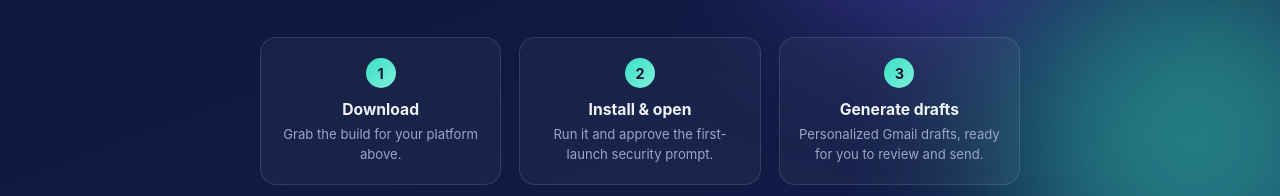
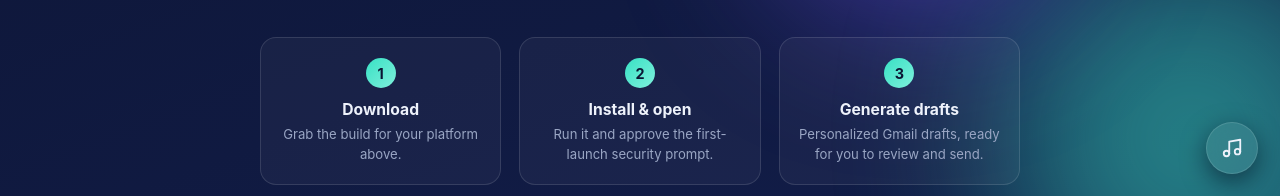
Before and after one commit to aaravmarfatia-png/Website, a plain HTML site: page index.html in a window 1280 px wide. Shown: the part 604-800 px from the top of the page. Drawn offline with Linux system fonts and the light colour scheme.

Commit message:
Music on by default with autoplay + interaction fallback and off switch

```diff
--- a/index.html
+++ b/index.html
@@ -404,10 +404,19 @@
     </footer>
   </div>
 
-  <!-- Background music -->
+  <!-- Background music (on by default) -->
   <audio id="bg-music" loop preload="auto" autoplay>
     <source src="Saravana-Bhavana.m4a" type="audio/mp4" />
   </audio>
+
+  <button id="music-toggle" class="music-toggle" type="button" aria-label="Turn music off" title="Turn music off">
+    <svg class="icon-playing" viewBox="0 0 24 24" fill="none" stroke="currentColor" stroke-width="2" stroke-linecap="round" stroke-linejoin="round" aria-hidden="true">
+      <path d="M9 18V5l12-2v13"/><circle cx="6" cy="18" r="3"/><circle cx="18" cy="16" r="3"/>
+    </svg>
+    <svg class="icon-muted" viewBox="0 0 24 24" fill="none" stroke="currentColor" stroke-width="2" stroke-linecap="round" stroke-linejoin="round" aria-hidden="true">
+      <path d="M9 18V5l12-2v13"/><circle cx="6" cy="18" r="3"/><circle cx="18" cy="16" r="3"/><line x1="2" y1="2" x2="22" y2="22"/>
+    </svg>
+  </button>
 
   <script>
     // Highlight the download card matching the visitor's OS.
@@ -429,36 +438,64 @@
     (function () {
       var audio = document.getElementById("bg-music");
       var btn = document.getElementById("music-toggle");
-      var started = false;
+      // Music is the default. userOff flips to true only when the visitor
+      // explicitly turns it off, so we never fight their choice.
+      var userOff = false;
 
-      function play() {
-        audio.play().then(function () {
+      function reflect() {
+        if (audio.paused) {
+          btn.classList.add("is-muted");
+          btn.setAttribute("aria-label", "Turn music on");
+          btn.title = "Turn music on";
+        } else {
           btn.classList.remove("is-muted");
-          started = true;
-        }).catch(function () {
-          // Autoplay blocked; stay muted until user clicks.
-        });
-      }
-
-      function toggle() {
-        if (audio.paused) {
-          play();
-        } else {
-          audio.pause();
-          btn.classList.add("is-muted");
+          btn.setAttribute("aria-label", "Turn music off");
+          btn.title = "Turn music off";
         }
       }
 
-      btn.addEventListener("click", toggle);
+      function play() {
+        if (userOff) return;
+        var p = audio.play();
+        if (p && p.then) {
+          p.then(reflect).catch(function () {
+            // Autoplay blocked by the browser; wait for interaction.
+          });
+        } else {
+          reflect();
+        }
+      }
 
-      // Try to start on the first interaction anywhere on the page.
+      // 1) Try to play right away.
+      play();
+
+      // 2) Fallback: start on the very first interaction of any kind.
       function firstInteraction() {
-        if (!started) play();
-        document.removeEventListener("pointerdown", firstInteraction);
-        document.removeEventListener("keydown", firstInteraction);
+        if (!userOff && audio.paused) play();
+        removeInteractionListeners();
       }
-      document.addEventListener("pointerdown", firstInteraction);
-      document.addEventListener("keydown", firstInteraction);
+      function removeInteractionListeners() {
+        ["pointerdown", "keydown", "scroll", "touchstart"].forEach(function (evt) {
+          document.removeEventListener(evt, firstInteraction);
+        });
+      }
+      ["pointerdown", "keydown", "scroll", "touchstart"].forEach(function (evt) {
+        document.addEventListener(evt, firstInteraction, { passive: true });
+      });
+
+      // 3) Off switch.
+      btn.addEventListener("click", function () {
+        if (audio.paused) {
+          userOff = false;
+          play();
+        } else {
+          userOff = true;
+          audio.pause();
+        }
+        reflect();
+      });
+
+      reflect();
     })();
   </script>
 </body>
```
